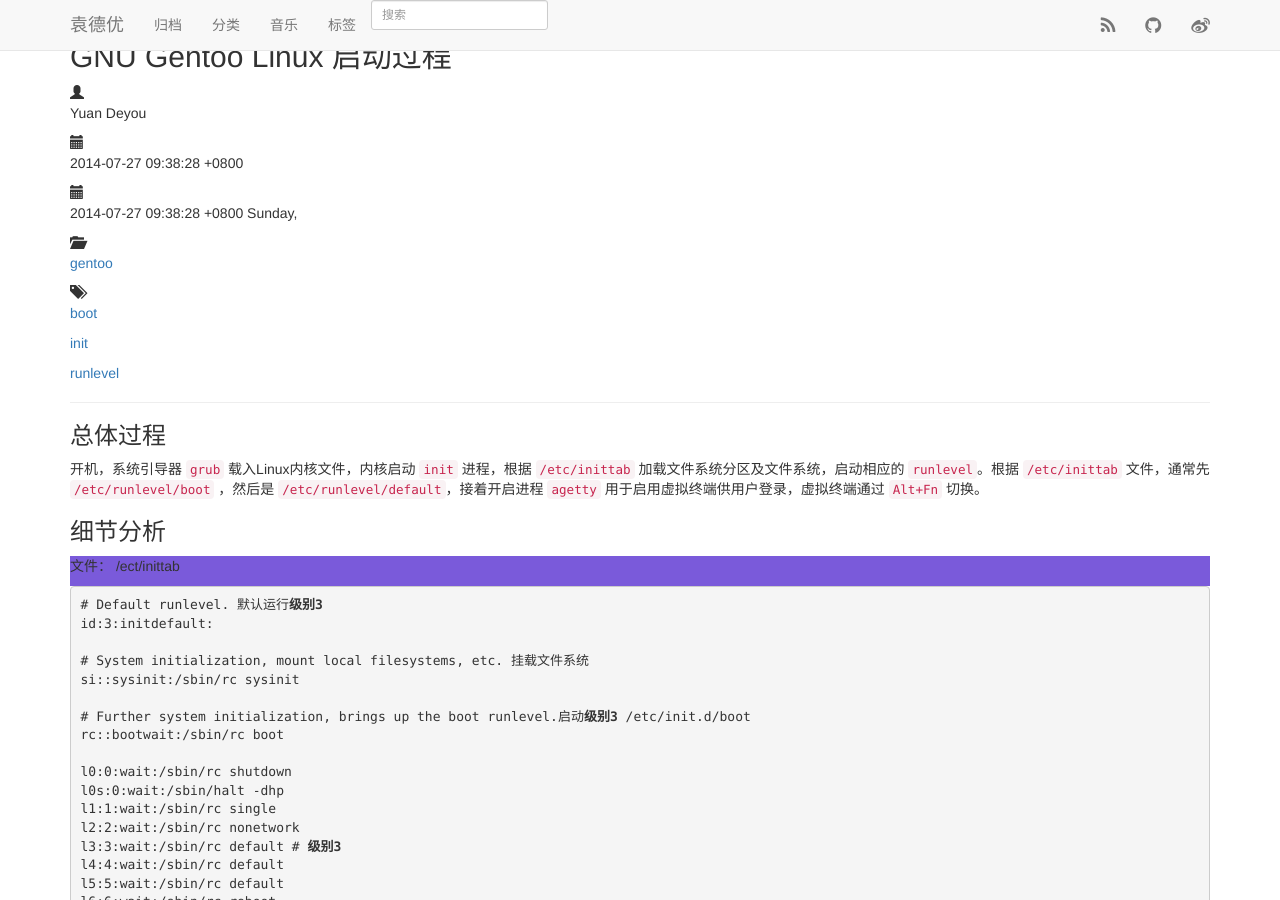
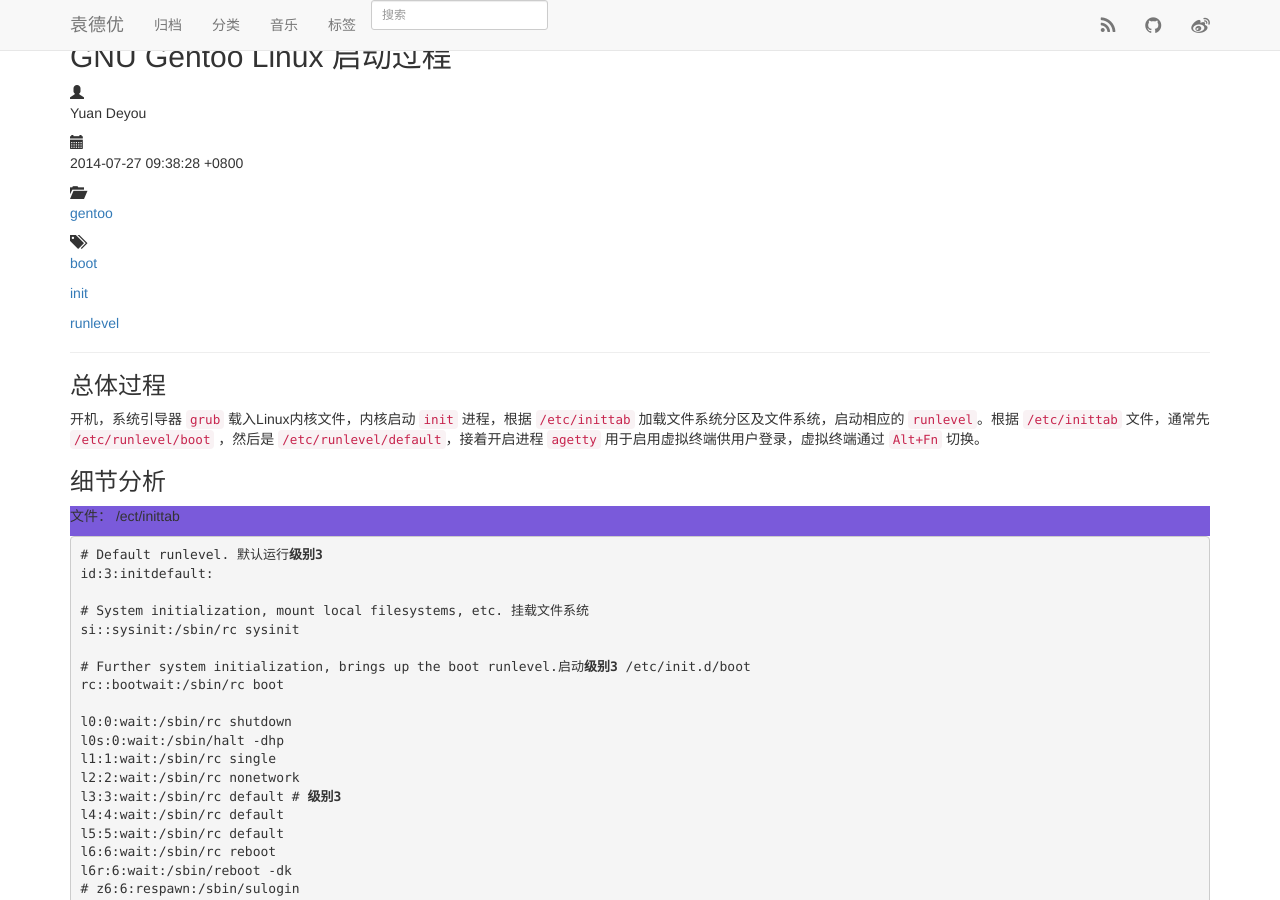
Before and after one commit to yuandeyou/yuandeyou.github.io, a Jekyll site: the page built from _posts/2014-07-27-gentoo-boot.md, in a window 1280 px wide and 900 px high. Built offline with Jekyll 4.4.1, drawn with Linux system fonts in a browser that asks for light colours; nearby versions of some CDN libraries; Markdown is read by kramdown in place of the engine named in the settings; comment, search, counter and statistics services are not loaded.

Commit message:
post time local

```diff
--- a/_includes/themes/havee/post.html
+++ b/_includes/themes/havee/post.html
@@ -16,8 +16,6 @@
 	    <!-- <span class="glyphicon glyphicon-calendar"></span><p>{{ page.date | date: "%A, %Y-%m-%d %H:%M:%S +0008" }}</p> -->
 	    <!-- <span class="glyphicon glyphicon-calendar"></span><p>{{ page.date | date: "%A," }} {{ page.date }}</p> -->
 	    <span class="glyphicon glyphicon-calendar"></span><p>{{ page.date }}</p>
-	    <span class="glyphicon glyphicon-calendar"></span><p>{{ page.date }} {{ page.date | date: "%A," }}</p>
-
 		<span class="glyphicon glyphicon-folder-open"></span> {% if page.categories %}{% for category in page.categories %}<a href="/categories.html#{{ category }}-ref" title="{{ category }}"><p>{{ category }}</p></a>{% endfor %}{% endif %}
 		<span class="glyphicon glyphicon-tags"></span> {% if page.tags %}{% for tag in page.tags %}<a href="/tags.html#{{ tag }}-ref" title="{{ tag }}"><p>{{ tag }}</p></a>{% endfor %}{% endif %}
       </div>
--- a/_posts/2014-07-27-gentoo-boot.md
+++ b/_posts/2014-07-27-gentoo-boot.md
@@ -1,11 +1,12 @@
 ---
 layout: post
 title: "GNU Gentoo Linux 启动过程"
+date: "2014-07-27 09:38:28 +0800"
 description: "yuandeyou,袁德优，简述GNU Gentoo Linux 的启动过程。"
 keywords: "yuandeyou,袁德优，GNU Gentoo Linux, boot, 启动"
 category: gentoo
 tags: [boot,init,runlevel]
-date: "2014-07-27 09:38:28 +0800"
+
 ---
 {% include JB/setup %}
 
```
